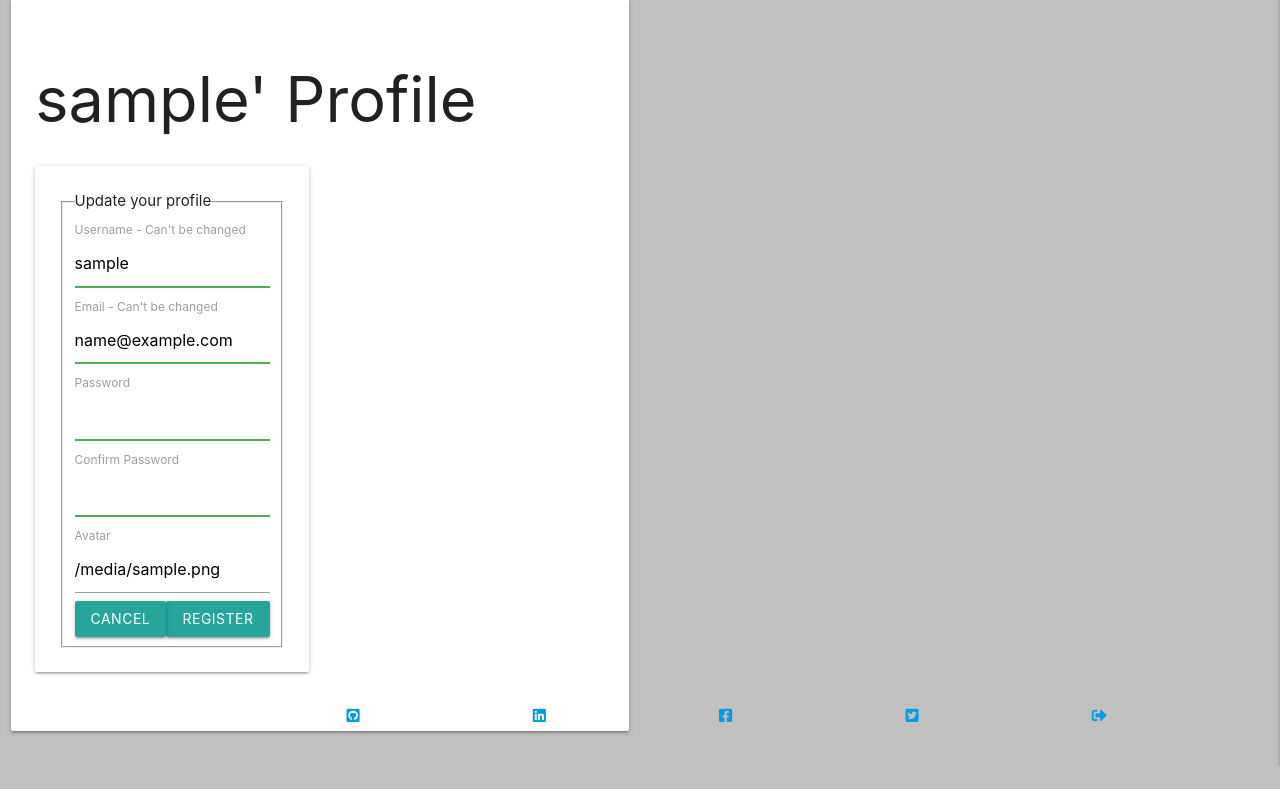
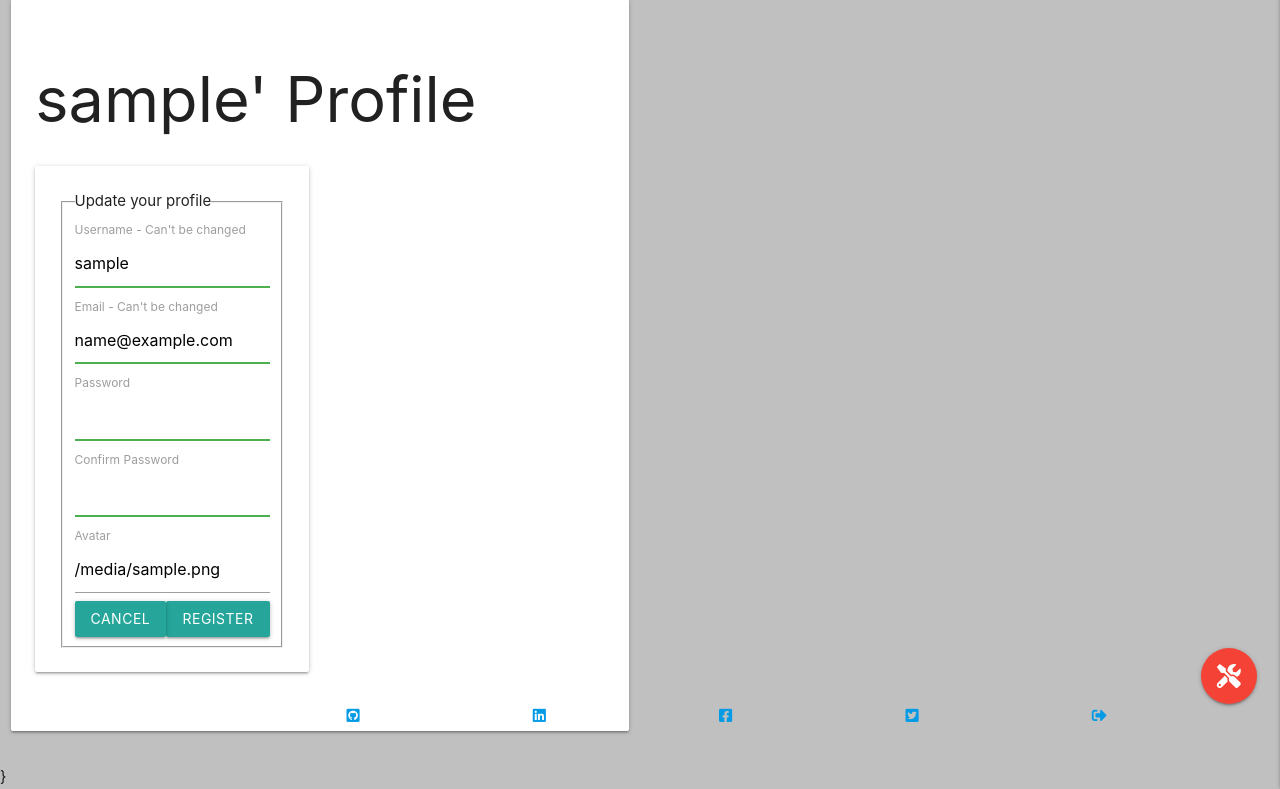
Before and after one commit to CristianBuca/MS3_TopShelf, a Flask app: page /profile/1 in a window 1280 px wide. Shown: the part 73-862 px from the top of the page. Before the commit the page ends 839 px from the top, so only its background shows below. Run offline with Flask 2, Linux system fonts and the light colour scheme; the visitor is signed in with stand-in values (Sample User, id 1); a database or web service that is not in the repository returns one stand-in record (values such as "Sample title"); some libraries are stand-ins or nearby versions.

Commit message:
Add(profile): superuser route link

```diff
--- a/templates/profile.html
+++ b/templates/profile.html
@@ -96,5 +96,11 @@
             </div>
         </div>
     </div>
-
+    {% if user.superuser %}
+        <div class="fixed-action-btn">
+            <a class="btn-floating btn-large red waves-effect waves-block waves-light" href="{{ url_for('superuser') }}">
+                <i class="fas fa-tools"></i>
+            </a>
+        </div>
+    {% endif %}}
 {% endblock %}
```
Lines whose indentation alone changed are shown as unchanged.
